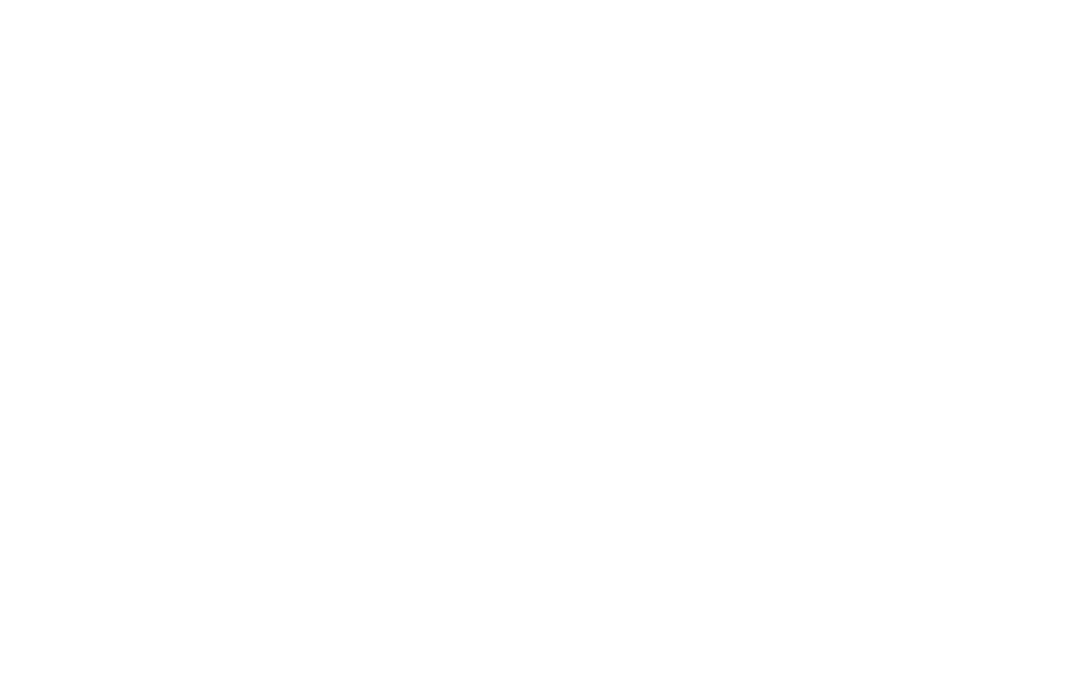
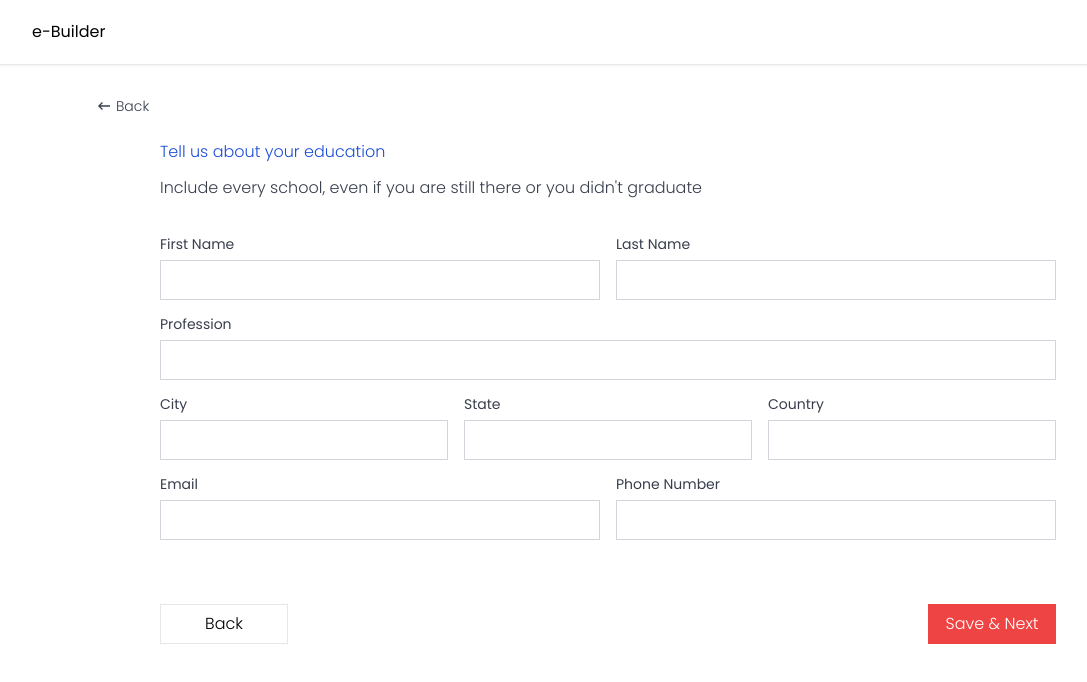
Before and after one commit to chris097/e-builder, a React (Create React App) app: page /education in a window 1280 px wide. Before the commit this address had no page. Shown: the top 682 px of the page, without its empty margins (32-1119 px from the left). Built offline with nearby package versions, Linux system fonts and the light colour scheme; a web font is replaced by a local one.

Commit message:
added new pages

```diff
--- a/src/App.tsx
+++ b/src/App.tsx
@@ -1,6 +1,7 @@
 import React from 'react';
 import { BrowserRouter as Router, Route, Routes} from 'react-router-dom';
 import './App.css';
+import Education from './pages/education';
 import ProfessionalSummary from './pages/professionalSummary';
 import Resume from './pages/resume';
 import WorkHistory from './pages/workHistory';
@@ -13,6 +14,7 @@
         <Route path='/' element={<Resume />} />
         <Route path='/professional-summary' element={<ProfessionalSummary />} />
         <Route path='/work-history' element={<WorkHistory />} />
+        <Route path='/education' element={<Education />} />
       </Routes>
     </Router>
   );
--- a/src/components/sections/resume.tsx
+++ b/src/components/sections/resume.tsx
@@ -24,10 +24,10 @@
               <div><HiPencil size="16px" /></div>
               <div>Technical Skills</div>
             </Link>
-            <div className='text-sm font-light hover:text-red-500 cursor-pointer flex space-x-2'>
+            <Link to="/education" className='text-sm font-light hover:text-red-500 cursor-pointer flex space-x-2'>
               <div><FaGraduationCap size="16px" /></div>
               <div>Education</div>
-            </div>
+            </Link>
             <div className='text-sm font-light hover:text-red-500 cursor-pointer flex space-x-2'>
               <div><BsFillAwardFill size="16px"  /></div>
               <div>{`Certification & Hobbies`}</div>
--- /dev/null
+++ b/src/pages/education.tsx
@@ -0,0 +1,98 @@
+import React from 'react'
+import Header from '../components/header';
+import { MdOutlineKeyboardBackspace, MdDelete } from 'react-icons/md';
+import { BsPlusLg } from 'react-icons/bs';
+import Input from '../components/input';
+
+const Education = () => {
+  return (
+     <div>
+          <Header />
+          <div className='max-w-5xl mx-auto w-full my-8'>
+            <div className='mb-6 text-basegray text-sm font-light flex space-x-1 cursor-pointer items-center'><MdOutlineKeyboardBackspace size="16px" /> <span>Back</span></div>
+              <div className='max-w-4xl mx-auto'>
+                <div className='font-light text-blue-700'>Tell us about your education</div>
+                <div className='font-light text-basegray mb-8 my-3'>Include every school, even if you are still there or you didn't graduate</div>
+                  <div className='flex space-x-4'>
+                    <Input
+                        label='First Name'
+                        input={{
+                            name: "firstName",
+                            type: 'text',
+                            id: "firstName"
+                        }}
+                    />
+                    <Input
+                        label='Last Name'
+                        input={{
+                            name: "lastName",
+                            type: 'text',
+                            id: "lastName"
+                        }}
+                    />
+                  </div>
+                  <div className='mt-3'>
+                      <Input
+                        label='Profession'
+                        input={{
+                            name: "lastName",
+                            type: 'text',
+                            id: "lastName"
+                        }}
+                    />
+                  </div>
+                  <div className='flex space-x-4 mt-3'>
+                    <Input
+                        label='City'
+                        input={{
+                            name: "firstName",
+                            type: 'text',
+                            id: "firstName"
+                        }}
+                    />
+                    <Input
+                        label='State'
+                        input={{
+                            name: "country",
+                            type: 'text',
+                            id: "lastName"
+                        }}
+                    />
+                    <Input
+                        label='Country'
+                        input={{
+                            name: "country",
+                            type: 'text',
+                            id: "lastName"
+                        }}
+                    />
+                  </div>
+                  <div className='flex space-x-4 mt-3'>
+                    <Input
+                        label='Email'
+                        input={{
+                            name: "firstName",
+                            type: 'text',
+                            id: "firstName"
+                        }}
+                    />
+                    <Input
+                        label='Phone Number'
+                        input={{
+                            name: "country",
+                            type: 'text',
+                            id: "lastName"
+                        }}
+                    />
+                  </div>
+                  <div className='flex justify-between mt-16 font-light'>
+                      <button type='button' className='border w-32 h-10'>Back</button>
+                      <button className='bg-red-500 hover:bg-red-700 text-white w-32 h-10'>{`Save & Next`}</button>
+                  </div>
+              </div>
+          </div>
+    </div>
+  )
+}
+
+export default Education
```
